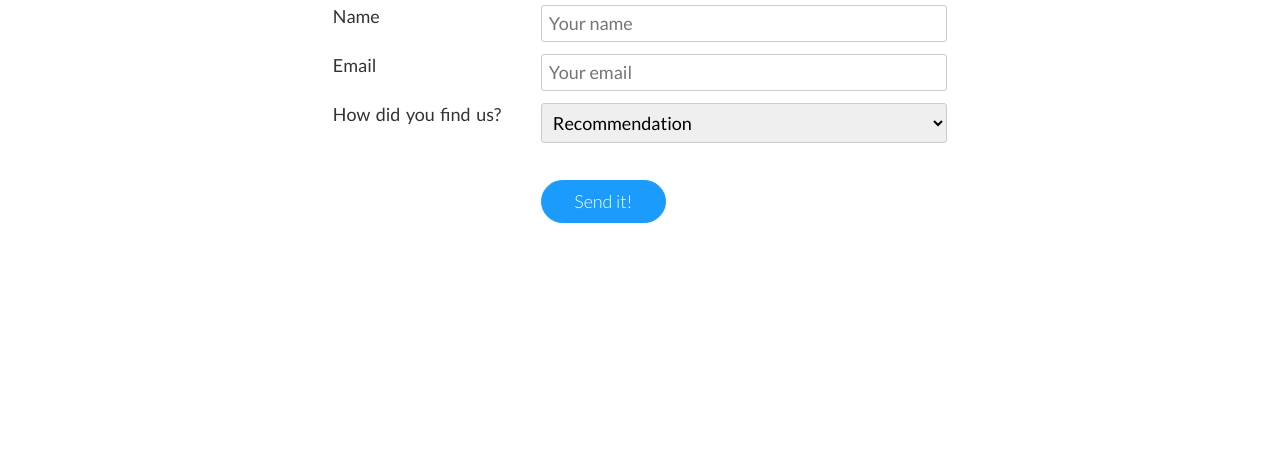
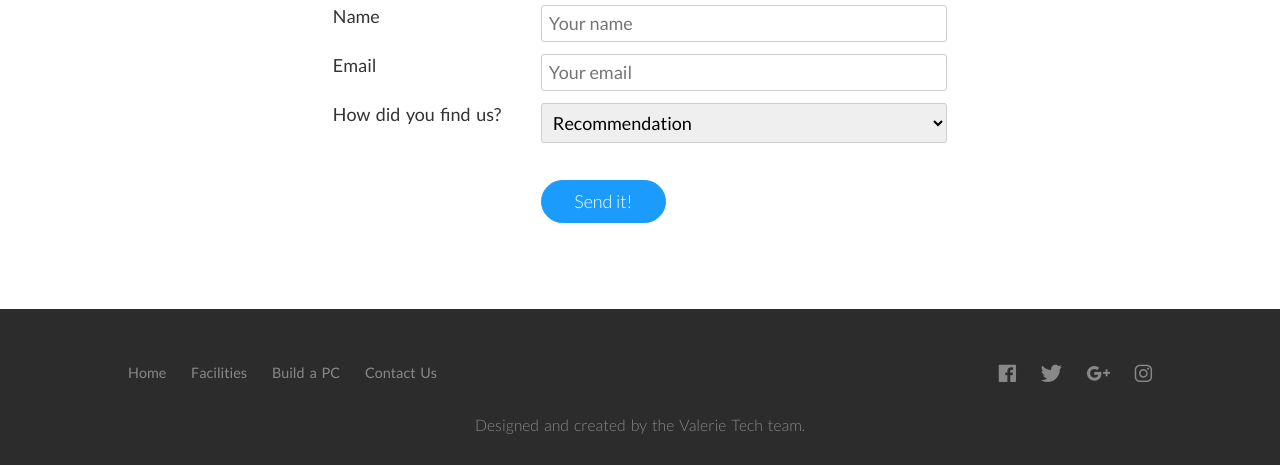
Before and after one commit to ashaychangwani/valerietech, a PHP site: page / in a window 1280 px wide. Shown: the part 3373-3838 px from the top of the page. Before the commit the page ends 3596 px from the top, so only its background shows below. Run offline with PHP 8.4, Linux system fonts and the light colour scheme; style sheets or scripts are compiled from the project's sources; some libraries are stand-ins or nearby versions.

Commit message:
Footer done

```diff
--- a/index.html
+++ b/index.html
@@ -262,9 +262,48 @@
                     </div>
                 </form>
             </div>
-
-
         </section>
+        <footer>
+            <div class="row">
+                <div class="col span-1-of-2">
+                    <ul class="footer-nav">
+                        <li>
+                            <a href="#">Home</a>
+                        </li>
+                        <li>
+                            <a href="#">Facilities</a>
+                        </li>
+                        <li>
+                            <a href="#">Build a PC</a>
+                        </li>
+                        <li>
+                            <a href="#">Contact Us</a>
+                        </li>
+                    </ul>
+                </div>
+                <div class="col span-1-of-2">
+                    <ul class="social-icons">
+                        <li>
+                            <a href="#"><i class="icon ion-logo-facebook"></i></a>
+                        </li>
+                        <li>
+                            <a href="#"><i class="icon ion-logo-twitter"></i></a>
+                        </li>
+                        <li>
+                            <a href="#"><i class="icon ion-logo-googleplus"></i></a>
+                        </li>
+                        <li>
+                            <a href="#"><i class="icon ion-logo-instagram"></i></a>
+                        </li>
+                    </ul>
+                </div>
+            </div>
+            <div class="row">
+                <p>
+                    Designed and created by the Valerie Tech team.
+                </p>
+            </div>
+        </footer>
     </body>
 </html>
 
--- a/resources/css/style.css
+++ b/resources/css/style.css
@@ -450,3 +450,105 @@ input[type=submit]{
 *:focus {
     outline: none;
 }
+
+
+
+
+/*----------------------------------*/
+/*  footer */
+/*----------------------------------*/
+
+
+footer{
+    padding: 40px 45px 30px 45px;
+    background-color: #2c2c2c;
+    font-size: 80%;
+}
+
+footer row{
+}
+
+
+.footer-nav{
+    list-style: none;
+    float: left;
+    height: 29px;   /*SET FOR VERTICAL ALIGNMENT OF LINKS -1*/
+}
+
+
+.social-icons{
+    list-style: none;
+    float: right;
+}
+
+
+.footer-nav li{
+    margin: 5px 0;   /*SET FOR VERTICAL ALIGNMENT OF LINKS -2*/
+}
+
+.footer-nav li,
+.social-icons li{
+    display: inline-block;
+    margin-right: 20px;
+    text-decoration: none;
+}
+
+
+.footer-nav li:last-child,
+.social-icons li:last-child{
+    margin-right: 0;
+}
+
+
+.footer-nav li a:link,
+.footer-nav li a:visited,
+.social-icons li a:link,
+.social-icons li a:visited{
+    text-decoration: none;
+    border: 0;
+    color: #888;
+    transition: color 0.3s;
+}
+
+.footer-nav li a:hover,
+.footer-nav li a:active,
+.social-icons li a:hover,
+.social-icons li a:active{
+    color: #ddd;
+}
+
+footer p{
+    color: #888;
+    text-align: center;
+    font-size: 110%;
+    margin-top: 15px;
+}
+
+.social-icons li a:link,
+.social-icons li a:visited{
+    font-size: 160%;
+
+}
+
+.ion-logo-facebook,
+.ion-logo-twitter,
+.ion-logo-googleplus,
+.ion-logo-isntagram{
+    transition: color 0.3s;
+}
+
+.ion-logo-facebook:hover{
+    color: #3b5998;
+}
+
+.ion-logo-twitter:hover{
+    color: #00aced;
+}
+
+.ion-logo-googleplus:hover{
+    color: #dd4b39;
+}
+
+.ion-logo-instagram:hover{
+    color: #fb3958;
+}
```
